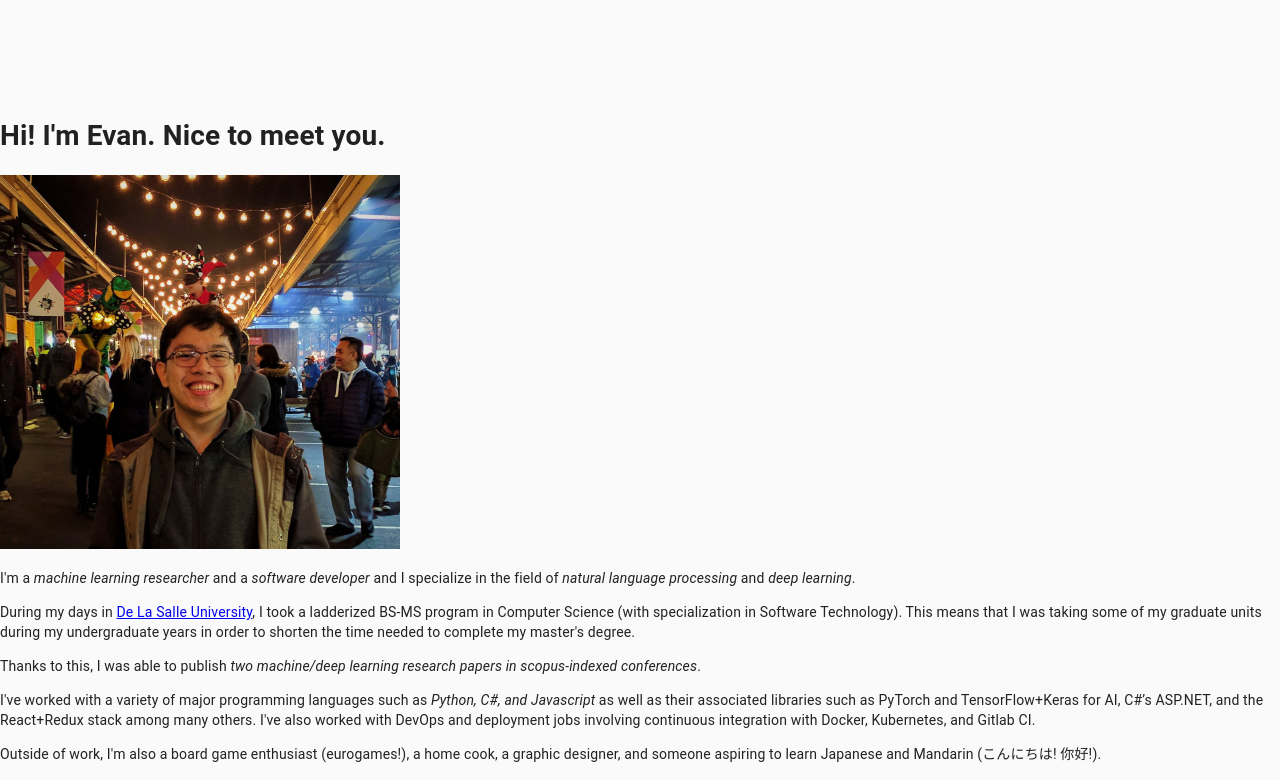
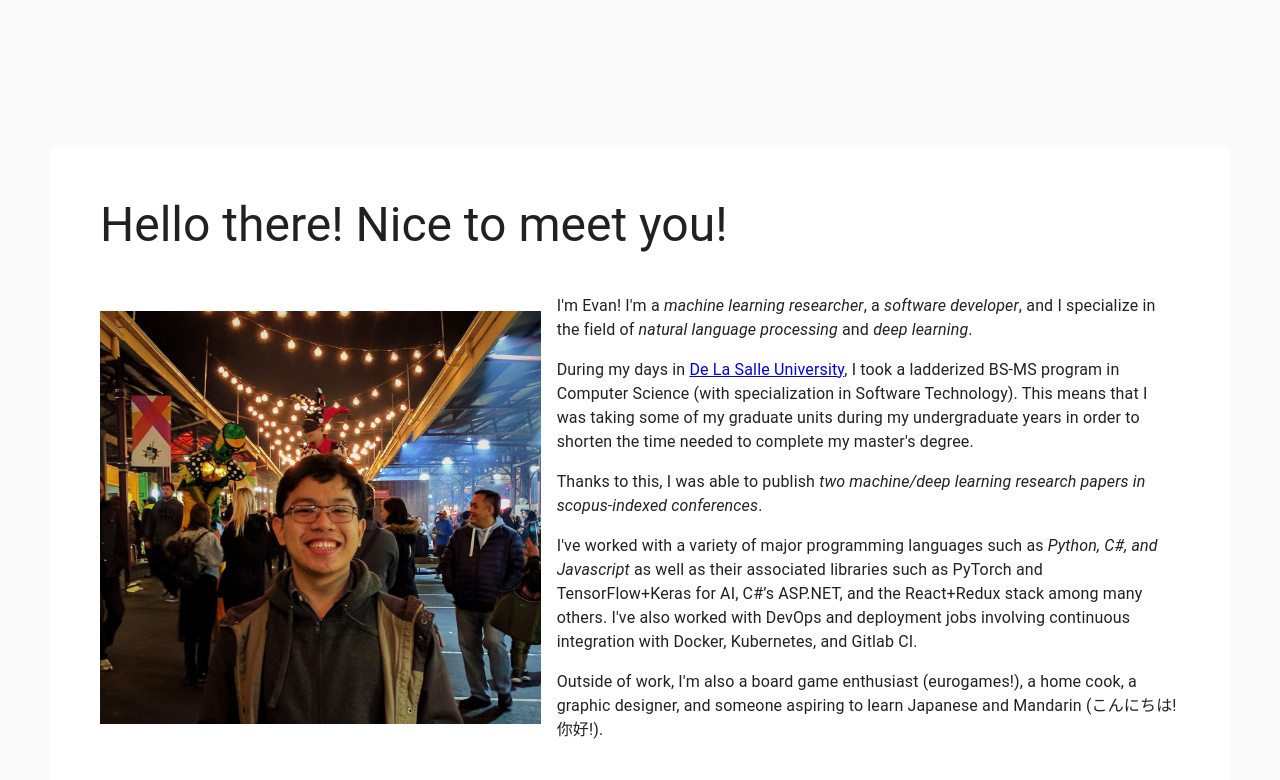
Before and after one commit to vandenn/personal-site, a Gatsby site: page / in a window 1280 px wide. Shown: the part 389-1169 px from the top of the page. Built offline with nearby package versions, Linux system fonts and the light colour scheme; Gatsby itself is replaced by a stand-in of ours.

Commit message:
style: Stylize about section

```diff
--- a/content/about/index.md
+++ b/content/about/index.md
@@ -1,9 +1,9 @@
 ---
-title: "Hi! I'm Evan. Nice to meet you."
+title: 'Hello there! Nice to meet you!'
 avatar: './dp.jpg'
 ---
 
-I'm a _machine learning researcher_ and a _software developer_ and I specialize in the field of _natural language processing_ and _deep learning_.
+I'm Evan! I'm a _machine learning researcher_, a _software developer_, and I specialize in the field of _natural language processing_ and _deep learning_.
 
 During my days in [De La Salle University](https://www.dlsu.edu.ph/), I took a ladderized BS-MS program in Computer Science (with specialization in Software Technology). This means that I was taking some of my graduate units during my undergraduate years in order to shorten the time needed to complete my master's degree.
 
--- a/src/components/sections/about.js
+++ b/src/components/sections/about.js
@@ -1,19 +1,54 @@
 import React from 'react';
 import PropTypes from 'prop-types';
 import Img from 'gatsby-image';
+import { Grid, Paper, Typography } from '@material-ui/core';
+import { makeStyles } from '@material-ui/core/styles';
 
 import navigationConstants from 'constants/navigation';
 
+const useStyles = makeStyles((theme) => ({
+  root: {
+    margin: '50px',
+    padding: '50px',
+  },
+  content: {
+    marginTop: theme.spacing(2),
+  },
+  imageContainer: {
+    width: '100%',
+  },
+}));
+
 const About = (props) => {
+  const classes = useStyles();
   const { data } = props;
   const { html, frontmatter } = data[0].node;
 
   return (
-    <div id={navigationConstants.about.id}>
-      <h1>{frontmatter.title}</h1>
-      <Img fixed={frontmatter.avatar.childImageSharp.fixed} alt='Evan' />
-      <div dangerouslySetInnerHTML={{ __html: html }} />
-    </div>
+    <Paper
+      id={navigationConstants.about.id}
+      elevation={0}
+      className={classes.root}
+    >
+      <Typography variant='h3'>{frontmatter.title}</Typography>
+      <Grid
+        container
+        alignItems='center'
+        spacing={2}
+        className={classes.content}
+      >
+        <Grid item xs={12} sm={5}>
+          <div className={classes.imageContainer}>
+            <Img fluid={frontmatter.avatar.childImageSharp.fluid} alt='Evan' />
+          </div>
+        </Grid>
+        <Grid item xs={12} sm={7}>
+          <Typography>
+            <div dangerouslySetInnerHTML={{ __html: html }} />
+          </Typography>
+        </Grid>
+      </Grid>
+    </Paper>
   );
 };
 
--- a/src/pages/index.js
+++ b/src/pages/index.js
@@ -50,8 +50,8 @@ export const query = graphql`
             title
             avatar {
               childImageSharp {
-                fixed(width: 400, quality: 100) {
-                  ...GatsbyImageSharpFixed_noBase64
+                fluid(maxWidth: 400, quality: 100) {
+                  ...GatsbyImageSharpFluid_noBase64
                 }
               }
             }
```
